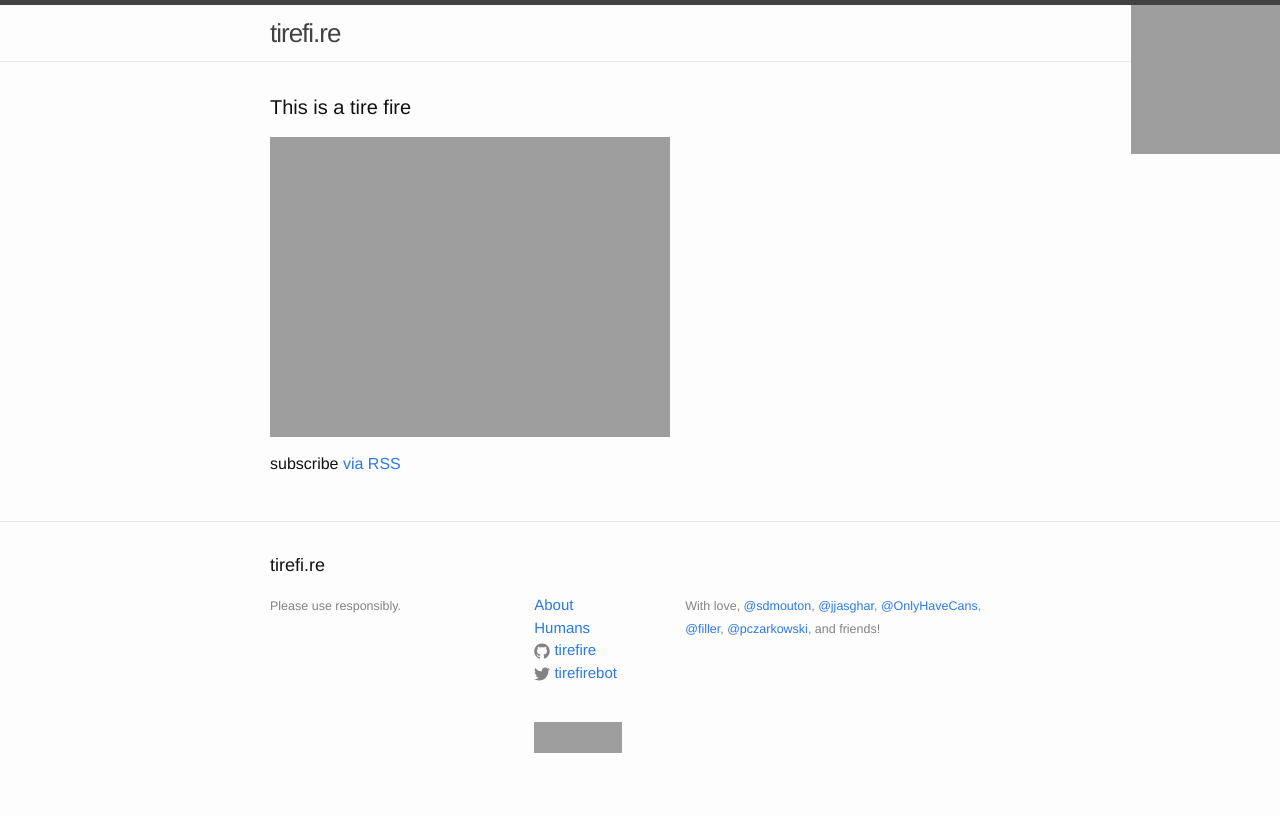
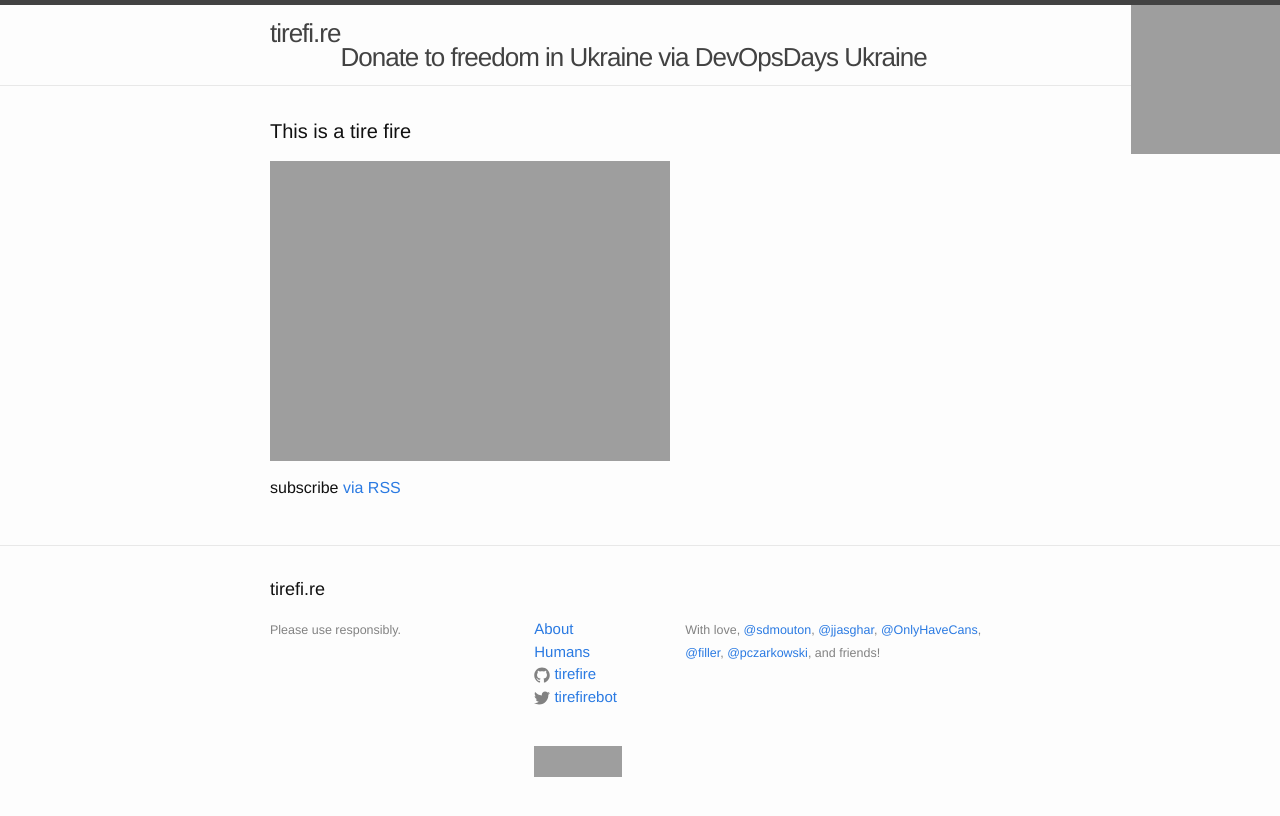
Before and after one commit to tirefire/tirefi.re, a Jekyll site: the page built from index.html, in a window 1280 px wide. Shown: the top 816 px of the page. Built offline with Jekyll 4.4.1, drawn with Linux system fonts in a browser that asks for light colours; grey boxes are pictures that could not be loaded.

Commit message:
Sláva Ukrayíni!

```diff
--- a/_includes/header.html
+++ b/_includes/header.html
@@ -2,7 +2,8 @@
 
   <div class="wrapper">
 
-    <a class="site-title" href="{{ site.baseurl }}/">{{ site.title }}</a>
+    <a class="site-title" href="{{ site.baseurl }}/">{{ site.title }}</a><br />
+    <a class="site-title" href="https://devopsdays.com/ua">Donate to freedom in Ukraine via DevOpsDays Ukraine</a>
 
     <nav class="site-nav">
       <a href="#" class="menu-icon">
```
